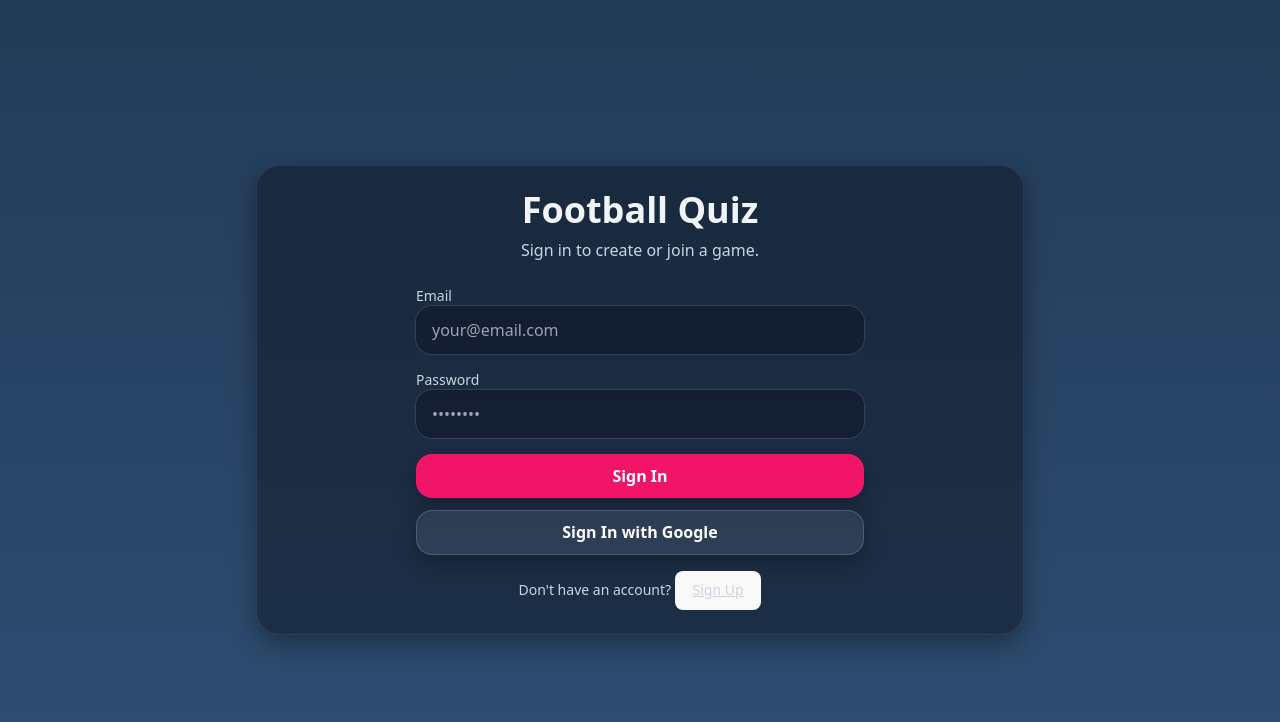
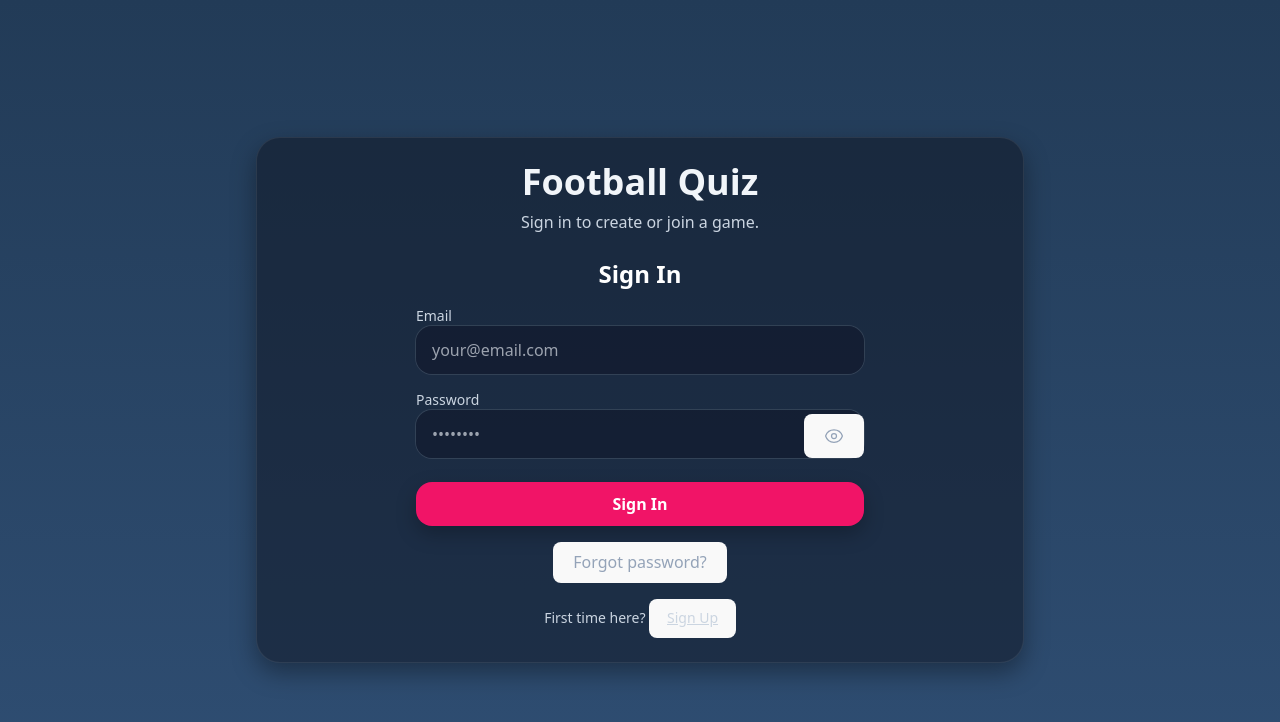
Before and after one commit to apapan08/football-quiz-authentication, a React (Vite) app: page / in a window 1280 px wide. Shown: the top 722 px of the page. Built offline with nearby package versions, Linux system fonts and the light colour scheme; no server answers.

Commit message:
fixed log in page

```diff
--- a/src/components/Auth.jsx
+++ b/src/components/Auth.jsx
@@ -2,45 +2,94 @@
 import React, { useState } from 'react';
 import supabase from '../lib/supabaseClient';
 
+const EyeIcon = ({ closed }) => (
+  <svg xmlns="http://www.w3.org/2000/svg" fill="none" viewBox="0 0 24 24" strokeWidth={1.5} stroke="currentColor" className="w-5 h-5">
+    {closed ? (
+      <path strokeLinecap="round" strokeLinejoin="round" d="M3.98 8.223A10.477 10.477 0 001.934 12C3.226 16.338 7.244 19.5 12 19.5c.993 0 1.953-.138 2.863-.395M6.228 6.228A10.45 10.45 0 0112 4.5c4.756 0 8.773 3.162 10.065 7.498a10.523 10.523 0 01-4.293 5.774M6.228 6.228L3 3m3.228 3.228l3.65 3.65m7.894 7.894L21 21m-3.228-3.228l-3.65-3.65m0 0a3 3 0 10-4.243-4.243m4.243 4.243L6.228 6.228" />
+    ) : (
+      <>
+        <path strokeLinecap="round" strokeLinejoin="round" d="M2.036 12.322a1.012 1.012 0 010-.639C3.423 7.51 7.36 4.5 12 4.5c4.638 0 8.573 3.007 9.963 7.178.07.207.07.431 0 .639C20.577 16.49 16.64 19.5 12 19.5c-4.638 0-8.573-3.007-9.963-7.178z" />
+        <path strokeLinecap="round" strokeLinejoin="round" d="M15 12a3 3 0 11-6 0 3 3 0 016 0z" />
+      </>
+    )}
+  </svg>
+);
+
 export default function Auth() {
+  const [isSignUp, setIsSignUp] = useState(false);
   const [loading, setLoading] = useState(false);
   const [email, setEmail] = useState('');
   const [password, setPassword] = useState('');
+  const [repeatPassword, setRepeatPassword] = useState('');
+  const [error, setError] = useState('');
+  const [message, setMessage] = useState('');
+  const [showPassword, setShowPassword] = useState(false);
+  const [showRepeatPassword, setShowRepeatPassword] = useState(false);
 
-  const handleLogin = async (e) => {
+  const clearForm = () => {
+    setError('');
+    setMessage('');
+  }
+
+  const handleSignUp = async (e) => {
     e.preventDefault();
-    try {
-      setLoading(true);
-      const { error } = await supabase.auth.signInWithPassword({ email, password });
-      if (error) throw error;
-      // The onAuthStateChange listener in useSupabaseAuth will handle the redirect/UI update
-    } catch (error) {
-      alert(error.error_description || error.message);
-    } finally {
-      setLoading(false);
+    clearForm();
+
+    if (password !== repeatPassword) {
+      setError('Passwords do not match.');
+      return;
     }
+
+    setLoading(true);
+    const { error } = await supabase.auth.signUp({ email, password });
+
+    if (error) {
+      setError(error.message);
+      if (error.message.includes('already registered')) {
+        setError('Email is already registered. Please try logging in.');
+      }
+    } else {
+      setMessage('Success! Please check your email for the confirmation link.');
+    }
+    setLoading(false);
   };
 
-  const handleGoogleLogin = async () => {
-    try {
-      setLoading(true);
-      const { error } = await supabase.auth.signInWithOAuth({
-        provider: 'google',
-        options: {
-          redirectTo: window.location.origin,
-        },
-      });
-      if (error) throw error;
-    } catch (error) {
-      alert(error.error_description || error.message);
-    } finally {
-      setLoading(false);
+  const handleLogIn = async (e) => {
+    e.preventDefault();
+    clearForm();
+    setLoading(true);
+    const { error } = await supabase.auth.signInWithPassword({ email, password });
+
+    if (error) {
+      setError(error.message);
     }
+    // On success, the onAuthStateChange listener will handle the UI update
+    setLoading(false);
+  };
+
+  const handlePasswordReset = async () => {
+    if (!email) {
+      setError('Please enter your email address to reset your password.');
+      return;
+    }
+    clearForm();
+    setLoading(true);
+    const { error } = await supabase.auth.resetPasswordForEmail(email, {
+        redirectTo: window.location.origin,
+    });
+    if (error) {
+      setError(error.message);
+    } else {
+      setMessage('If an account exists for this email, a password reset link has been sent.');
+    }
+    setLoading(false);
   };
 
   return (
     <div className="w-full max-w-md mx-auto">
-      <form onSubmit={handleLogin} className="space-y-4">
+      <h2 className="text-2xl font-bold text-center text-white mb-4">{isSignUp ? 'Create Account' : 'Sign In'}</h2>
+
+      <form onSubmit={isSignUp ? handleSignUp : handleLogIn} className="space-y-4">
         <div>
           <label className="block text-sm text-slate-300">Email</label>
           <input
@@ -52,58 +101,71 @@ export default function Auth() {
             required
           />
         </div>
-        <div>
+
+        <div className="relative">
           <label className="block text-sm text-slate-300">Password</label>
           <input
-            className="w-full rounded-2xl bg-slate-900/60 px-4 py-3 text-slate-100 outline-none ring-1 ring-white/10 focus:ring-2 focus:ring-pink-400"
-            type="password"
+            className="w-full rounded-2xl bg-slate-900/60 px-4 py-3 pr-10 text-slate-100 outline-none ring-1 ring-white/10 focus:ring-2 focus:ring-pink-400"
+            type={showPassword ? 'text' : 'password'}
             placeholder="••••••••"
             value={password}
             onChange={(e) => setPassword(e.target.value)}
             required
           />
+          <button type="button" onClick={() => setShowPassword(!showPassword)} className="absolute inset-y-0 right-0 top-6 flex items-center px-3 text-slate-400 hover:text-slate-200">
+            <EyeIcon closed={showPassword} />
+          </button>
         </div>
-        <div className="flex flex-col gap-3">
+
+        {isSignUp && (
+          <div className="relative">
+            <label className="block text-sm text-slate-300">Repeat Password</label>
+            <input
+              className="w-full rounded-2xl bg-slate-900/60 px-4 py-3 pr-10 text-slate-100 outline-none ring-1 ring-white/10 focus:ring-2 focus:ring-pink-400"
+              type={showRepeatPassword ? 'text' : 'password'}
+              placeholder="••••••••"
+              value={repeatPassword}
+              onChange={(e) => setRepeatPassword(e.target.value)}
+              required
+            />
+            <button type="button" onClick={() => setShowRepeatPassword(!showRepeatPassword)} className="absolute inset-y-0 right-0 top-6 flex items-center px-3 text-slate-400 hover:text-slate-200">
+                <EyeIcon closed={showRepeatPassword} />
+            </button>
+          </div>
+        )}
+
+        {error && <p className="text-red-400 text-sm">{error}</p>}
+        {message && <p className="text-green-400 text-sm">{message}</p>}
+
+        <div className="flex flex-col gap-3 pt-2">
           <button
             type="submit"
             className="btn btn-accent w-full"
             disabled={loading}
           >
-            {loading ? 'Signing In...' : 'Sign In'}
-          </button>
-          <button
-            type="button"
-            onClick={handleGoogleLogin}
-            className="btn btn-neutral w-full"
-            disabled={loading}
-          >
-            {loading ? '...' : 'Sign In with Google'}
+            {loading ? 'Processing...' : (isSignUp ? 'Sign Up' : 'Sign In')}
           </button>
         </div>
       </form>
+
+      {!isSignUp && (
+        <div className="text-center mt-4">
+            <button onClick={handlePasswordReset} className="text-sm text-slate-400 hover:underline">
+                Forgot password?
+            </button>
+        </div>
+      )}
+
       <div className="mt-4 text-center text-sm text-slate-300">
-        Don't have an account?{' '}
+        {isSignUp ? 'Returning player?' : 'First time here?'}{' '}
         <button
-          onClick={async () => {
-            if (!email || !password) {
-              alert('Please enter email and password to sign up.');
-              return;
-            }
-            try {
-              setLoading(true);
-              const { error } = await supabase.auth.signUp({ email, password });
-              if (error) throw error;
-              alert('Check your email for the confirmation link!');
-            } catch (error) {
-              alert(error.error_description || error.message);
-            } finally {
-              setLoading(false);
-            }
+          onClick={() => {
+            setIsSignUp(!isSignUp);
+            clearForm();
           }}
           className="underline"
-          disabled={loading}
         >
-          Sign Up
+          {isSignUp ? 'Log In' : 'Sign Up'}
         </button>
       </div>
     </div>
```
